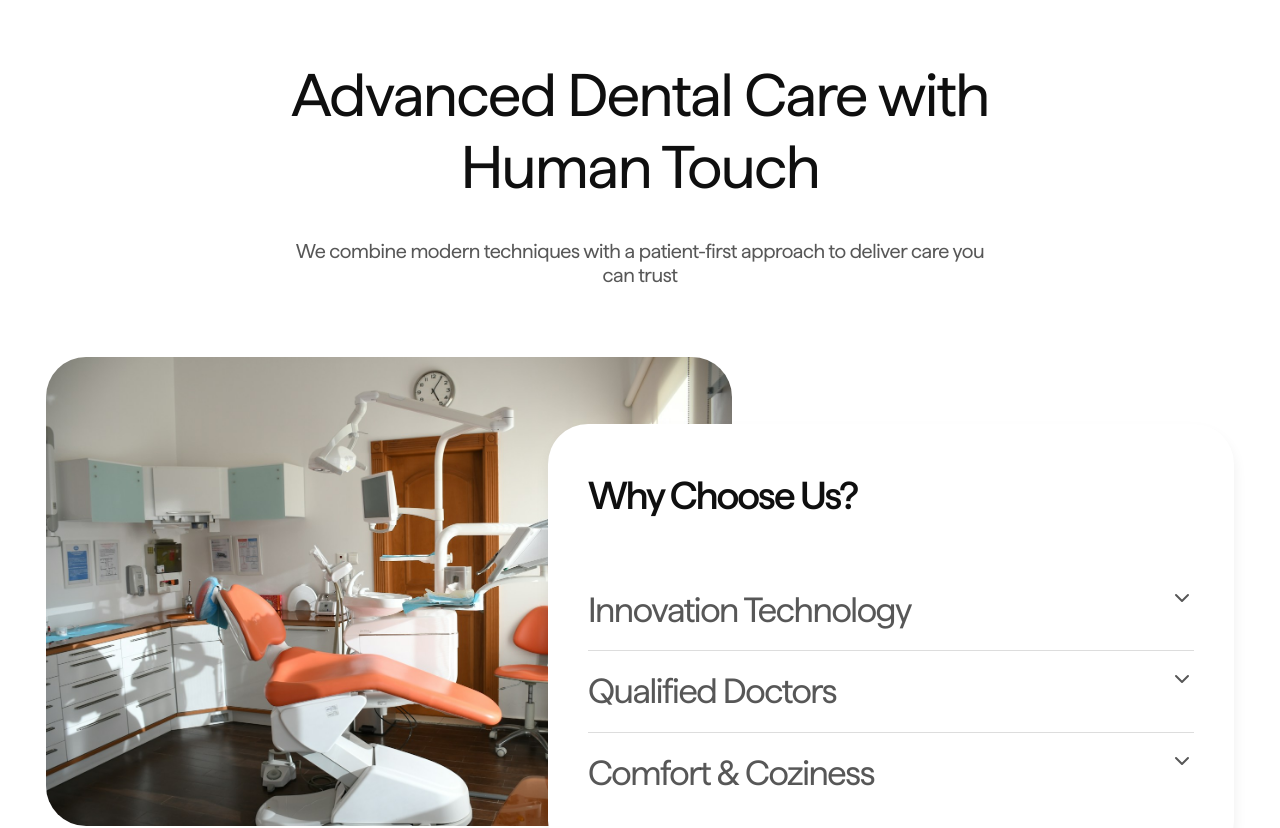
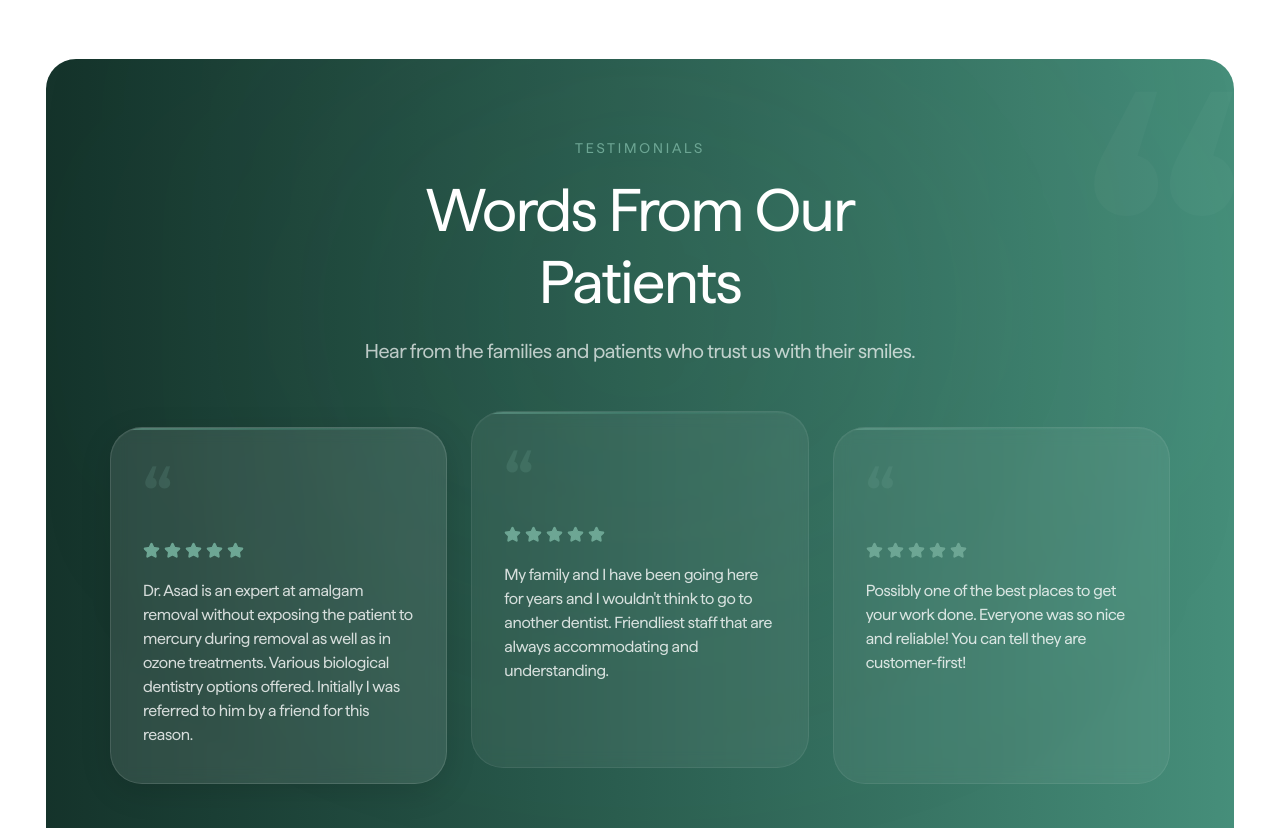
Before and after one commit to mohed-abbas/brownsmilldentist, a Next.js app: page / in a window 1280 px wide. Shown: the part 4980-5808 px from the top of the page. Built offline with nearby package versions, Linux system fonts and the light colour scheme.

Commit message:
feat: add testimonials section with gradient background and glass cards

```diff
--- a/src/app/page.tsx
+++ b/src/app/page.tsx
@@ -4,6 +4,7 @@ import { PartnersBar } from "@/components/partners-bar";
 import { OurFeatures } from "@/components/our-features";
 import { MoreFeatures } from "@/components/more-features";
 import { OurDoctors } from "@/components/our-doctors";
+import { Testimonials } from "@/components/testimonials";
 import { AdvanceCare } from "@/components/advance-care";
 import { ContactSection } from "@/components/contact-section";
 import { Footer } from "@/components/footer";
@@ -27,6 +28,9 @@ export default function Home() {
           <OurDoctors />
         </div>
         <div className="mt-[var(--section-gap-mobile)] md:mt-[var(--section-gap-tablet)] xl:mt-[var(--section-gap)]">
+          <Testimonials />
+        </div>
+        <div className="mt-[var(--section-gap-mobile)] md:mt-[var(--section-gap-tablet)] xl:mt-[var(--section-gap)]">
           <AdvanceCare />
         </div>
         <div className="mt-[var(--section-gap-mobile)] md:mt-[var(--section-gap-tablet)] xl:mt-[var(--section-gap)]">
--- /dev/null
+++ b/src/components/testimonial-card.tsx
@@ -0,0 +1,107 @@
+import Image from "next/image";
+import { Star } from "lucide-react";
+import type { Testimonial } from "@/content/types";
+
+function getInitials(name: string): string {
+  return name
+    .split(" ")
+    .map((w) => w[0])
+    .join("")
+    .toUpperCase()
+    .slice(0, 2);
+}
+
+interface TestimonialCardProps extends Testimonial {
+  featured?: boolean;
+}
+
+export function TestimonialCard({
+  quote,
+  author,
+  role,
+  image,
+  rating,
+  featured,
+}: TestimonialCardProps) {
+  return (
+    <article
+      className={`group relative flex h-full flex-col overflow-hidden rounded-[var(--radius-card)] border backdrop-blur-sm transition-all duration-[var(--duration-slow)] ease-[var(--ease-default)] ${
+        featured
+          ? "border-white/[0.12] bg-white/[0.10] hover:border-white/20 hover:bg-white/[0.14]"
+          : "border-white/[0.07] bg-white/[0.06] hover:border-white/[0.14] hover:bg-white/[0.10]"
+      }`}
+      style={{
+        boxShadow: featured
+          ? "0 8px 32px rgba(0, 0, 0, 0.12), inset 0 1px 0 rgba(255, 255, 255, 0.06)"
+          : "inset 0 1px 0 rgba(255, 255, 255, 0.04)",
+      }}
+    >
+      {/* Top teal accent strip */}
+      <div className="h-[2px] w-full bg-gradient-to-r from-teal-300/60 via-teal-500/40 to-transparent" />
+
+      <div className="flex flex-1 flex-col px-7 py-8 sm:px-8 sm:py-9">
+        {/* Decorative quote mark — large, positioned as design element */}
+        <span
+          aria-hidden="true"
+          className="pointer-events-none select-none text-[5rem] font-medium leading-[0.8] text-teal-300/20 transition-colors duration-[var(--duration-slow)] group-hover:text-teal-300/30"
+        >
+          &ldquo;
+        </span>
+
+        {/* Stars */}
+        {rating && (
+          <div className="mt-3 flex gap-1" aria-label={`${rating} out of 5 stars`}>
+            {Array.from({ length: 5 }, (_, i) => (
+              <Star
+                key={i}
+                className={`size-[17px] ${
+                  i < rating
+                    ? "fill-teal-300 text-teal-300"
+                    : "fill-transparent text-white/20"
+                }`}
+              />
+            ))}
+          </div>
+        )}
+
+        {/* Quote */}
+        <blockquote className="mt-5 flex-1">
+          <p className="text-body-md leading-[1.75] text-text-on-dark/80">
+            {quote}
+          </p>
+        </blockquote>
+
+        {/* Author (optional) */}
+        {author && (
+          <div className="mt-7 flex items-center gap-3.5 border-t border-white/[0.08] pt-6">
+            <div className="flex size-11 shrink-0 items-center justify-center overflow-hidden rounded-full border border-white/10 bg-teal-500/15">
+              {image ? (
+                <Image
+                  src={image}
+                  alt={author}
+                  width={44}
+                  height={44}
+                  className="size-full object-cover"
+                />
+              ) : (
+                <span className="text-body-sm font-medium text-teal-300">
+                  {getInitials(author)}
+                </span>
+              )}
+            </div>
+            <div className="flex flex-col">
+              <span className="text-body-sm font-medium text-text-on-dark">
+                {author}
+              </span>
+              {role && (
+                <span className="text-body-sm text-text-on-dark-muted">
+                  {role}
+                </span>
+              )}
+            </div>
+          </div>
+        )}
+      </div>
+    </article>
+  );
+}
--- /dev/null
+++ b/src/components/testimonials.tsx
@@ -0,0 +1,51 @@
+import { TestimonialCard } from "@/components/testimonial-card";
+import { testimonials as testimonialsContent } from "@/content";
+
+export function Testimonials() {
+  return (
+    <section
+      aria-label="Testimonials"
+      className="relative overflow-hidden rounded-[var(--radius-container)] gradient-hero px-6 py-14 sm:px-10 sm:py-16 xl:px-16 xl:py-20"
+    >
+      {/* Atmospheric radial glow behind header */}
+      <div
+        aria-hidden="true"
+        className="pointer-events-none absolute left-1/2 top-0 h-[500px] w-[700px] -translate-x-1/2 rounded-full bg-teal-400/[0.08] blur-[140px]"
+      />
+
+      {/* Large decorative background quote mark */}
+      <div
+        aria-hidden="true"
+        className="pointer-events-none absolute -right-6 -top-8 select-none font-medium leading-none text-white/[0.025] sm:-right-4 sm:-top-4"
+        style={{ fontSize: "28rem" }}
+      >
+        &ldquo;
+      </div>
+
+      {/* Header */}
+      <div className="relative mx-auto max-w-[600px] text-center">
+        <p className="text-body-sm font-medium tracking-[0.2em] uppercase text-teal-300">
+          {testimonialsContent.eyebrow}
+        </p>
+        <h2 className="mt-4 text-display-section text-text-on-dark">
+          {testimonialsContent.headline}
+        </h2>
+        <p className="mt-5 text-body-lg text-text-on-dark-muted">
+          {testimonialsContent.description}
+        </p>
+      </div>
+
+      {/* Staggered Cards Grid */}
+      <div className="relative mt-12 grid grid-cols-1 gap-5 md:grid-cols-2 xl:mt-16 xl:grid-cols-3 xl:gap-6">
+        {testimonialsContent.testimonials.map((testimonial, i) => (
+          <div
+            key={i}
+            className={i === 1 ? "xl:-translate-y-4" : ""}
+          >
+            <TestimonialCard {...testimonial} featured={i === 0} />
+          </div>
+        ))}
+      </div>
+    </section>
+  );
+}
--- a/src/content/index.ts
+++ b/src/content/index.ts
@@ -5,6 +5,7 @@ import partnersJson from "./partners.json";
 import featuresJson from "./features.json";
 import moreFeaturesJson from "./more-features.json";
 import doctorsJson from "./doctors.json";
+import testimonialsJson from "./testimonials.json";
 import faqJson from "./faq.json";
 import contactJson from "./contact.json";
 import footerJson from "./footer.json";
@@ -17,6 +18,7 @@ import type {
   FeaturesContent,
   MoreFeaturesContent,
   DoctorsContent,
+  TestimonialsContent,
   FaqContent,
   ContactContent,
   FooterContent,
@@ -29,6 +31,7 @@ export const partners = partnersJson as PartnersContent;
 export const features = featuresJson as FeaturesContent;
 export const moreFeatures = moreFeaturesJson as MoreFeaturesContent;
 export const doctors = doctorsJson as DoctorsContent;
+export const testimonials = testimonialsJson as TestimonialsContent;
 export const faq = faqJson as FaqContent;
 export const contact = contactJson as ContactContent;
 export const footer = footerJson as FooterContent;
--- /dev/null
+++ b/src/content/testimonials.json
@@ -0,0 +1,19 @@
+{
+  "eyebrow": "Testimonials",
+  "headline": "Words From Our Patients",
+  "description": "Hear from the families and patients who trust us with their smiles.",
+  "testimonials": [
+    {
+      "quote": "Dr. Asad is an expert at amalgam removal without exposing the patient to mercury during removal as well as in ozone treatments. Various biological dentistry options offered. Initially I was referred to him by a friend for this reason.",
+      "rating": 5
+    },
+    {
+      "quote": "My family and I have been going here for years and I wouldn't think to go to another dentist. Friendliest staff that are always accommodating and understanding.",
+      "rating": 5
+    },
+    {
+      "quote": "Possibly one of the best places to get your work done. Everyone was so nice and reliable! You can tell they are customer-first!",
+      "rating": 5
+    }
+  ]
+}
```
Also changed, not shown: src/content/types.ts (+15 -0 lines).
